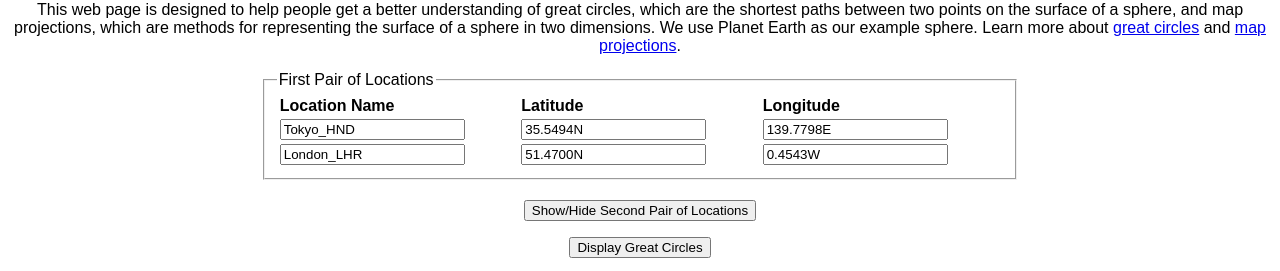
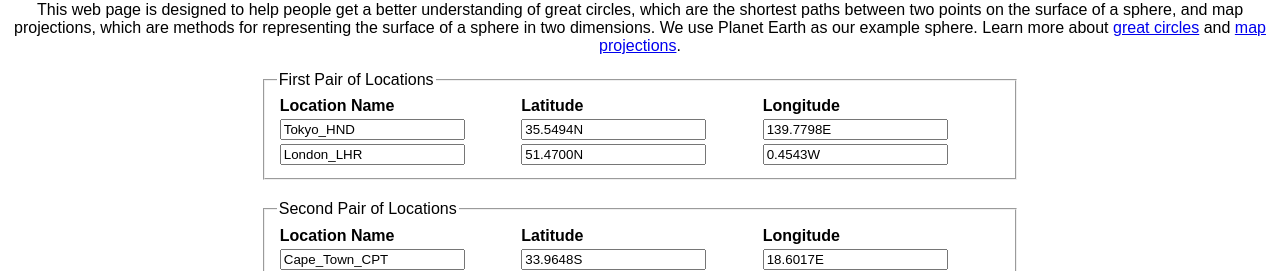
Before and after one commit to zartyblartfast/GreatCircle_MapProjections, a Flask app: page / in a window 1280 px wide. Shown: the part 105-376 px from the top of the page. Run offline with Flask 3, Linux system fonts and the light colour scheme; parts of the project's set-up code (start-up, migrations or seed data) failed here and were passed over.

Commit message:
Update index.html

```diff
--- a/templates/index.html
+++ b/templates/index.html
@@ -32,7 +32,7 @@
             </table>
         </fieldset>
 
-        <fieldset id="secondPair" hidden>
+        <fieldset id="secondPair">
             <legend>Second Pair of Locations</legend>
             <table>
                 <tr>
@@ -53,7 +53,7 @@
             </table>
         </fieldset>
 
-        <p><button type="button" id="toggleSecondPair">Show/Hide Second Pair of Locations</button></p>
+        <p><label for="includeSecondPair">Include Second Pair of Locations</label> <input type="checkbox" id="includeSecondPair" checked></p>
         <p><button type="submit">Display Great Circles</button></p>
     </form>
 
```
